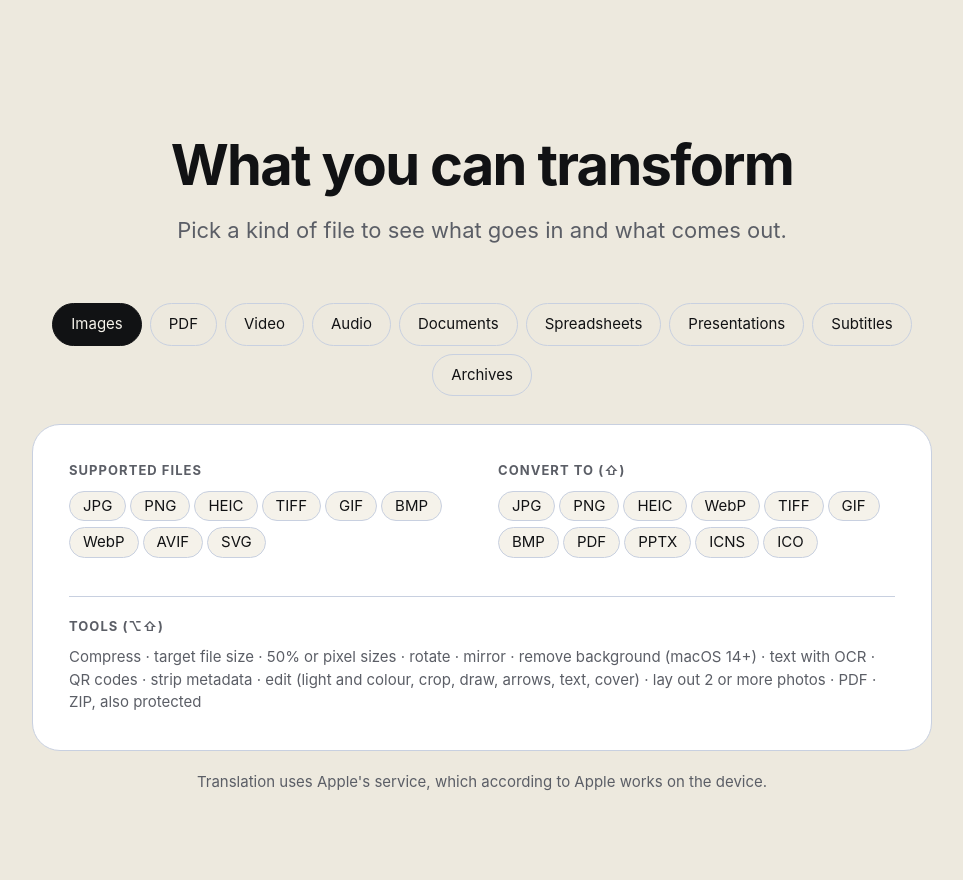
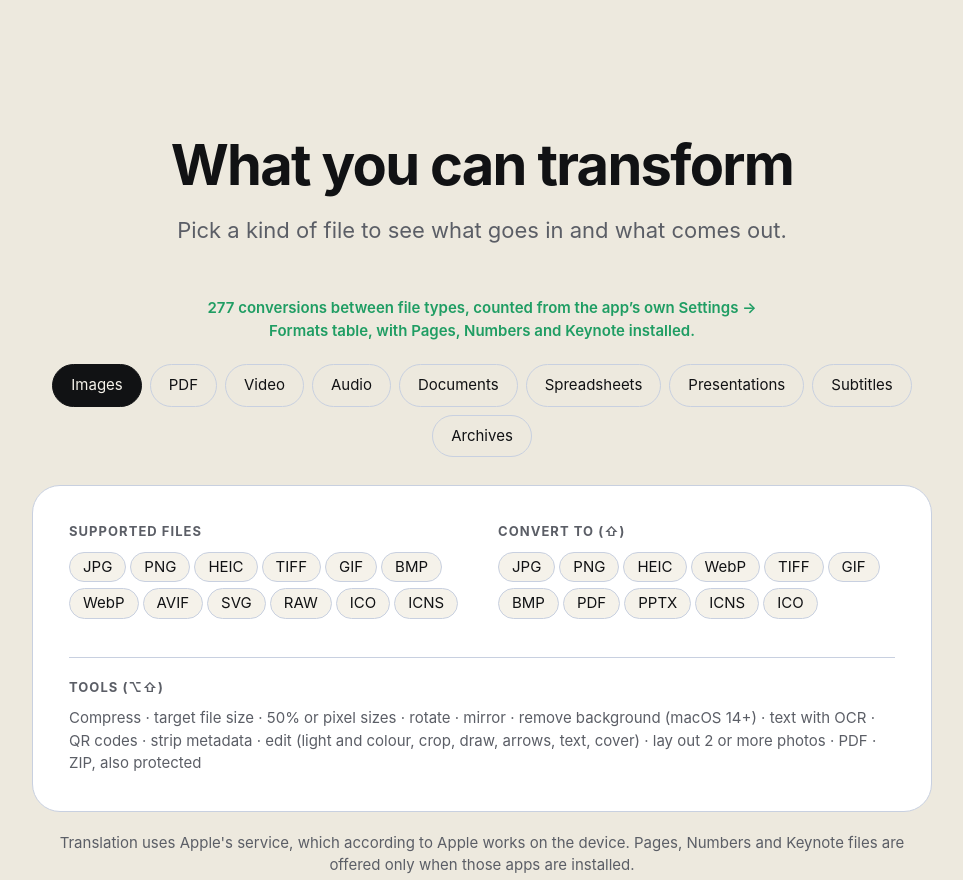
Before and after one commit to jackb998/rondelle, a plain HTML site: page site/index.html in a window 1280 px wide. Shown: the part 4120-5000 px from the top of the page, without its empty margins (158-1121 px from the left). Drawn offline with Linux system fonts and the light colour scheme; no server answers.

Commit message:
Site: formats match the app (RAW, ICO, ICNS, CAF, RTFD, WebArchive, Numbers, Keynote), number of conversions under What you can transform

```diff
--- a/site/index.html
+++ b/site/index.html
@@ -30,7 +30,7 @@
 <section class="grid3"><div><span class="dot"></span><h3 data-i="o1h"></h3><span data-i="o1"></span></div><div><span class="dot"></span><h3 data-i="o2h"></h3><span data-i="o2"></span></div><div><span class="dot"></span><h3 data-i="o3h"></h3><span data-i="o3"></span></div></section></div></section>
 <section class="band"><div class="wrap"><h2 data-i="ge_h"></h2><p class="lead" data-i="ge_l"></p>
 <section class="grid3 gest"><div><kbd>⇧ Shift</kbd><b data-i="ge1h"></b><span data-i="ge1"></span></div><div><kbd>⌥ ⇧</kbd><b data-i="ge2h"></b><span data-i="ge2"></span></div><div><kbd>⌃ ⇧</kbd><b data-i="ge3h"></b><span data-i="ge3"></span></div></section></div></section>
-<section class="band alt" id="formati"><div class="wrap"><h2 data-i="fm_h"></h2><p class="lead" data-i="fm_l"></p>
+<section class="band alt" id="formati"><div class="wrap"><h2 data-i="fm_h"></h2><p class="lead" data-i="fm_l"></p><p class="count" data-i="fm_n"></p>
 <div class="tabs" id="tabs" role="group" aria-label="File types"><button type="button" data-tab="img" data-i="tab_img"></button><button type="button" data-tab="pdf" data-i="tab_pdf"></button><button type="button" data-tab="vid" data-i="tab_vid"></button><button type="button" data-tab="aud" data-i="tab_aud"></button><button type="button" data-tab="doc" data-i="tab_doc"></button><button type="button" data-tab="xls" data-i="tab_xls"></button><button type="button" data-tab="pres" data-i="tab_pres"></button><button type="button" data-tab="sub" data-i="tab_sub"></button><button type="button" data-tab="arc" data-i="tab_arc"></button></div>
 <section class="fmt"><div><h3 data-i="fm_s"></h3><span id="f-s"></span></div><div><h3 data-i="fm_c"></h3><span id="f-c"></span></div><div class="full"><h3 data-i="fm_t"></h3><span id="f-t"></span></div></section>
 <p class="also" data-i="also"></p></div></section>
--- a/site/site.js
+++ b/site/site.js
@@ -30,7 +30,7 @@ en: {
  t_sub:"Translate into Italian, English and French (macOS 15+) · ZIP",
  t_arc:"Extract · unlock and extract password-protected ZIPs · protected ZIP",
  x_ext:"Extract",
- also:"Translation uses Apple's service, which according to Apple works on the device.",
+ also:"Translation uses Apple's service, which according to Apple works on the device. Pages, Numbers and Keynote files are offered only when those apps are installed.",
  in_h:"Install it in a minute", in_l:"Apple has not notarized Rondelle, so macOS 15 and later block the first opening. The disk image includes a small script that fixes this.",
  s1h:"1 · Download", s1:"Open the .dmg and drag Rondelle onto Applications.",
  s2h:"2 · Open Terminal", s2:"Double-click Open Terminal in the same window. It only opens the Terminal app that comes with your Mac.",
@@ -114,7 +114,7 @@ it: {
  t_sub:"Traduci in italiano, inglese e francese (macOS 15+) · ZIP",
  t_arc:"Estrai · sblocca ed estrai gli ZIP con password · ZIP protetto",
  x_ext:"Estrai",
- also:"La traduzione usa il servizio di Apple, che secondo Apple lavora sul dispositivo.",
+ also:"La traduzione usa il servizio di Apple, che secondo Apple lavora sul dispositivo. I file Pages, Numbers e Keynote compaiono solo se quelle app sono installate.",
  in_h:"Installala in un minuto", in_l:"Apple non ha autenticato Rondelle, quindi macOS 15 e successivi bloccano la prima apertura. L’immagine disco include un piccolo script che risolve il problema.",
  s1h:"1 · Scarica", s1:"Apri il .dmg e trascina Rondelle su Applicazioni.",
  s2h:"2 · Apri Terminale", s2:"Fai doppio clic su Open Terminal nella stessa finestra. Apre solo il Terminale che c’è già nel tuo Mac.",
@@ -197,7 +197,7 @@ fr: { /* TODO: to be reviewed by a native speaker; the site addresses the reader
  t_sub:"Traduire en italien, anglais et français (macOS 15+) · ZIP",
  t_arc:"Extraire · déverrouiller et extraire les ZIP protégés · ZIP protégé",
  x_ext:"Extraire",
- also:"La traduction utilise le service d’Apple, qui, selon Apple, fonctionne sur l’appareil.",
+ also:"La traduction utilise le service d’Apple, qui, selon Apple, fonctionne sur l’appareil. Les fichiers Pages, Numbers et Keynote ne sont proposés que si ces apps sont installées.",
  in_h:"Installez-la en une minute", in_l:"Apple n’a pas notarié Rondelle : macOS 15 et suivants bloquent la première ouverture. L’image disque contient un petit script qui règle le problème.",
  s1h:"1 · Télécharger", s1:"Ouvrez le .dmg et faites glisser Rondelle sur Applications.",
  s2h:"2 · Ouvrir Terminal", s2:"Double-cliquez sur Open Terminal dans la même fenêtre. Il ouvre seulement l’app Terminal déjà présente sur votre Mac.",
@@ -255,15 +255,15 @@ const P = {
 en:{m_conv:"Convert (⇧)", m_tools:"Tools (⌥⇧)", m_share:"Share (⌃⇧)", wn_conv:"Convert", wn_tools:"Tools", wn_share:"Share",
  play_h:"Try it right here", sel_h:"Select your file type", empty:"Pick a file type to get a file to play with.",
  play_l:"Pick a file type, then drag the file onto the wheel. Pick a wheel with the buttons, or hold ⇧, ⌥⇧ or ⌃⇧ while you drag, like in the app.",
- play_hint:"Drop on a slice to use it, in the centre to cancel. Nothing is uploaded: this is only a demo.", done:"Created next to the original:", sent:"Shared via", n_app:"App", n_support:"Support", n_story:"Story", n_coffee:"Buy me a coffee", sp_h:"Support", sp_l:"Install it, check what it needs, and find where to ask.", rq_h:"Requirements", rq:"macOS 13 or later, Apple silicon and Intel. A few tools need a newer macOS: Remove background 14+, Translate 15+, subtitles from speech 26+, Liquid Glass look 26+.", st_h:"Story", st_l:"How Rondelle began, what it is for, and where the name comes from.", cf_h:"Support Rondelle", cf:"Rondelle is free. If it is useful, you can say thanks with a coffee.", ft_pages:"Pages", fm_l:"Pick a kind of file to see what goes in and what comes out.", p_open:"For press", p_open1:"Logo, colours and short texts to write about Rondelle are in the press kit.", pk_l:"Open the press kit →", title_support:"Rondelle · Support", title_story:"Rondelle · Story", mac:"Your files", skip:"Skip to content", kb_hint:"No mouse? Tab to the file, press Enter, choose with ← →, Enter to confirm, Esc to cancel."},
+ play_hint:"Drop on a slice to use it, in the centre to cancel. Nothing is uploaded: this is only a demo.", done:"Created next to the original:", sent:"Shared via", n_app:"App", n_support:"Support", n_story:"Story", n_coffee:"Buy me a coffee", sp_h:"Support", sp_l:"Install it, check what it needs, and find where to ask.", rq_h:"Requirements", rq:"macOS 13 or later, Apple silicon and Intel. A few tools need a newer macOS: Remove background 14+, Translate 15+, subtitles from speech 26+, Liquid Glass look 26+.", st_h:"Story", st_l:"How Rondelle began, what it is for, and where the name comes from.", cf_h:"Support Rondelle", cf:"Rondelle is free. If it is useful, you can say thanks with a coffee.", ft_pages:"Pages", fm_l:"Pick a kind of file to see what goes in and what comes out.", fm_n:"{n} conversions between file types, counted from the app’s own Settings → Formats table, with Pages, Numbers and Keynote installed.", p_open:"For press", p_open1:"Logo, colours and short texts to write about Rondelle are in the press kit.", pk_l:"Open the press kit →", title_support:"Rondelle · Support", title_story:"Rondelle · Story", mac:"Your files", skip:"Skip to content", kb_hint:"No mouse? Tab to the file, press Enter, choose with ← →, Enter to confirm, Esc to cancel."},
 it:{m_conv:"Converti (⇧)", m_tools:"Strumenti (⌥⇧)", m_share:"Condividi (⌃⇧)", wn_conv:"Converti", wn_tools:"Strumenti", wn_share:"Condividi",
  play_h:"Provala qui", sel_h:"Scegli il tipo di file", empty:"Scegli un tipo di file per avere un file con cui giocare.",
  play_l:"Scegli un tipo di file, poi trascinalo sulla ruota. Scegli la ruota con i pulsanti, oppure tieni premuto ⇧, ⌥⇧ o ⌃⇧ mentre trascini, come nell’app.",
- play_hint:"Rilascia su uno spicchio per usarlo, al centro per annullare. Non viene caricato nulla: è solo una demo.", done:"Creato accanto all’originale:", sent:"Condiviso con", n_app:"App", n_support:"Supporto", n_story:"Storia", n_coffee:"Offrimi un caffè", sp_h:"Supporto", sp_l:"Installala, controlla cosa richiede e scopri dove chiedere aiuto.", rq_h:"Requisiti", rq:"macOS 13 o successivo, Apple silicon e Intel. Alcuni strumenti richiedono un macOS più recente: Rimuovi sfondo 14+, Traduci 15+, sottotitoli dalla voce 26+, aspetto Liquid Glass 26+.", st_h:"Storia", st_l:"Come è nata Rondelle, a cosa serve e da dove viene il nome.", cf_h:"Sostieni Rondelle", cf:"Rondelle è gratuita. Se ti è utile, puoi ringraziare con un caffè.", ft_pages:"Pagine", fm_l:"Scegli un tipo di file per vedere cosa entra e cosa esce.", p_open:"Per la stampa", p_open1:"Logo, colori e testi brevi per scrivere di Rondelle sono nel press kit.", pk_l:"Apri il press kit →", title_support:"Rondelle · Supporto", title_story:"Rondelle · Storia", mac:"I tuoi file", skip:"Vai al contenuto", kb_hint:"Senza mouse? Vai al file con Tab, premi Invio, scegli con ← →, Invio per confermare, Esc per annullare."},
+ play_hint:"Rilascia su uno spicchio per usarlo, al centro per annullare. Non viene caricato nulla: è solo una demo.", done:"Creato accanto all’originale:", sent:"Condiviso con", n_app:"App", n_support:"Supporto", n_story:"Storia", n_coffee:"Offrimi un caffè", sp_h:"Supporto", sp_l:"Installala, controlla cosa richiede e scopri dove chiedere aiuto.", rq_h:"Requisiti", rq:"macOS 13 o successivo, Apple silicon e Intel. Alcuni strumenti richiedono un macOS più recente: Rimuovi sfondo 14+, Traduci 15+, sottotitoli dalla voce 26+, aspetto Liquid Glass 26+.", st_h:"Storia", st_l:"Come è nata Rondelle, a cosa serve e da dove viene il nome.", cf_h:"Sostieni Rondelle", cf:"Rondelle è gratuita. Se ti è utile, puoi ringraziare con un caffè.", ft_pages:"Pagine", fm_l:"Scegli un tipo di file per vedere cosa entra e cosa esce.", fm_n:"{n} conversioni tra tipi di file, contate dalla tabella Formati delle Impostazioni dell’app, con Pages, Numbers e Keynote installati.", p_open:"Per la stampa", p_open1:"Logo, colori e testi brevi per scrivere di Rondelle sono nel press kit.", pk_l:"Apri il press kit →", title_support:"Rondelle · Supporto", title_story:"Rondelle · Storia", mac:"I tuoi file", skip:"Vai al contenuto", kb_hint:"Senza mouse? Vai al file con Tab, premi Invio, scegli con ← →, Invio per confermare, Esc per annullare."},
 fr:{m_conv:"Convertir (⇧)", m_tools:"Outils (⌥⇧)", m_share:"Partager (⌃⇧)", wn_conv:"Convertir", wn_tools:"Outils", wn_share:"Partager",
  play_h:"Essayez ici", sel_h:"Choisissez le type de fichier", empty:"Choisissez un type de fichier pour avoir un fichier à essayer.",
  play_l:"Choisissez un type de fichier, puis faites-le glisser sur la roue. Choisissez la roue avec les boutons, ou maintenez ⇧, ⌥⇧ ou ⌃⇧ pendant le glissement, comme dans l’app.",
- play_hint:"Relâchez sur une part pour l’utiliser, au centre pour annuler. Rien n’est envoyé : ce n’est qu’une démo.", done:"Créé à côté de l’original :", sent:"Partagé via", n_app:"App", n_support:"Assistance", n_story:"Histoire", n_coffee:"Offrez-moi un café", sp_h:"Assistance", sp_l:"Installez-la, vérifiez ce qu’il lui faut et trouvez où demander de l’aide.", rq_h:"Prérequis", rq:"macOS 13 ou plus récent, Apple silicon et Intel. Quelques outils demandent un macOS plus récent : Supprimer l’arrière-plan 14+, Traduire 15+, sous-titres à partir de la voix 26+, aspect Liquid Glass 26+.", st_h:"Histoire", st_l:"Comment Rondelle est née, à quoi elle sert et d’où vient son nom.", cf_h:"Soutenir Rondelle", cf:"Rondelle est gratuite. Si elle vous est utile, vous pouvez dire merci avec un café.", ft_pages:"Pages", fm_l:"Choisissez un type de fichier pour voir ce qui entre et ce qui sort.", p_open:"Pour la presse", p_open1:"Le logo, les couleurs et de courts textes pour parler de Rondelle sont dans le dossier de presse.", pk_l:"Ouvrir le dossier de presse →", title_support:"Rondelle · Assistance", title_story:"Rondelle · Histoire", mac:"Vos fichiers", skip:"Aller au contenu", kb_hint:"Sans souris ? Allez au fichier avec Tab, appuyez sur Entrée, choisissez avec ← →, Entrée pour confirmer, Échap pour annuler."}};
+ play_hint:"Relâchez sur une part pour l’utiliser, au centre pour annuler. Rien n’est envoyé : ce n’est qu’une démo.", done:"Créé à côté de l’original :", sent:"Partagé via", n_app:"App", n_support:"Assistance", n_story:"Histoire", n_coffee:"Offrez-moi un café", sp_h:"Assistance", sp_l:"Installez-la, vérifiez ce qu’il lui faut et trouvez où demander de l’aide.", rq_h:"Prérequis", rq:"macOS 13 ou plus récent, Apple silicon et Intel. Quelques outils demandent un macOS plus récent : Supprimer l’arrière-plan 14+, Traduire 15+, sous-titres à partir de la voix 26+, aspect Liquid Glass 26+.", st_h:"Histoire", st_l:"Comment Rondelle est née, à quoi elle sert et d’où vient son nom.", cf_h:"Soutenir Rondelle", cf:"Rondelle est gratuite. Si elle vous est utile, vous pouvez dire merci avec un café.", ft_pages:"Pages", fm_l:"Choisissez un type de fichier pour voir ce qui entre et ce qui sort.", fm_n:"{n} conversions entre types de fichier, comptées dans le tableau Formats des Réglages de l’app, avec Pages, Numbers et Keynote installés.", p_open:"Pour la presse", p_open1:"Le logo, les couleurs et de courts textes pour parler de Rondelle sont dans le dossier de presse.", pk_l:"Ouvrir le dossier de presse →", title_support:"Rondelle · Assistance", title_story:"Rondelle · Histoire", mac:"Vos fichiers", skip:"Aller au contenu", kb_hint:"Sans souris ? Allez au fichier avec Tab, appuyez sur Entrée, choisissez avec ← →, Entrée pour confirmer, Échap pour annuler."}};
 const LAB = {compress:["Compress","Comprimi","Compresser"],half:["50%","50%","50 %"],rotate:["Rotate","Ruota","Pivoter"],mirror:["Mirror","Specchia","Miroir"],ocr:["OCR","OCR","OCR"],edit:["Edit","Modifica","Modifier"],
  merge:["Merge","Unisci","Fusionner"],split:["Split","Dividi","Diviser"],password:["Password","Password","Mot de passe"],watermark:["Watermark","Filigrana","Filigrane"],
  trim:["Trim","Taglia","Couper"],p1080:["1080p","1080p","1080p"],p720:["720p","720p","720p"],speed2:["2× speed","Velocità 2×","Vitesse 2×"],mute:["Mute","Muto","Muet"],audioonly:["Audio only","Solo audio","Audio seul"],
@@ -293,16 +293,18 @@ const KIND = {heic:"img",jpg:"img",png:"img",webp:"img",tiff:"img",gif:"img",bmp
  docx:"doc",rtf:"doc",odt:"doc",html:"doc",txt:"doc",pages:"doc",pptx:"pres",xlsx:"xls",ods:"xls",csv:"xls",tsv:"xls",srt:"sub",vtt:"sub",zip:"arc"};
 /* missing keys fall back to English */
 const TABS = {
- img:{s:"JPG PNG HEIC TIFF GIF BMP WebP AVIF SVG",c:"JPG PNG HEIC WebP TIFF GIF BMP PDF PPTX ICNS ICO"},
+ img:{s:"JPG PNG HEIC TIFF GIF BMP WebP AVIF SVG RAW ICO ICNS",c:"JPG PNG HEIC WebP TIFF GIF BMP PDF PPTX ICNS ICO"},
  pdf:{s:"PDF",c:"PNG JPG TXT DOCX RTF PAGES PPTX"},
  vid:{s:"MP4 MOV M4V",c:"MP4 MOV M4V GIF M4A"},
- aud:{s:"M4A WAV AIFF FLAC MP3",c:"M4A WAV AIFF FLAC MP3"},
- doc:{s:"DOCX DOC RTF ODT HTML TXT MD PAGES",c:"PDF DOCX RTF ODT HTML TXT PAGES"},
- xls:{s:"XLSX ODS CSV TSV",c:"XLSX ODS CSV TSV HTML PDF"},
- pres:{s:"PPTX",c:"PDF PNG JPG TXT"},
+ aud:{s:"M4A WAV AIFF FLAC MP3 CAF",c:"M4A WAV AIFF FLAC MP3"},
+ doc:{s:"DOCX DOC RTF RTFD ODT HTML TXT MD WEBARCHIVE PAGES",c:"PDF DOCX RTF ODT HTML TXT PAGES"},
+ xls:{s:"XLSX ODS CSV TSV NUMBERS",c:"XLSX ODS CSV TSV HTML PDF NUMBERS"},
+ pres:{s:"PPTX KEY",c:"PDF PNG JPG TXT KEYNOTE PPTX"},
  sub:{s:"SRT VTT",c:"SRT VTT TXT"},
  arc:{s:"ZIP TAR GZ TGZ BZ2 XZ RAR 7Z",c:null}
 };
+/* Number of conversions: pairs (source, target) in the app's Settings → Formats table, with Pages, Numbers and Keynote installed. Update it whenever a conversion is added (docs/ADDING-A-FORMAT.md). */
+const CONV = 277;
 const q = new URLSearchParams(location.search);
 let lang = ["it","fr"].includes(q.get("lang")) ? q.get("lang") : "en";
 let tab = "img";
@@ -312,7 +314,7 @@ const t = k => (D[lang][k] ?? P[lang][k] ?? GG[lang]?.[k] ?? C[lang]?.[k] ?? D.e
 const chips = s => s.split(" ").map(x => `<span class="chip">${x}</span>`).join("");
 function render() {
   document.documentElement.lang = lang;
-  document.querySelectorAll("[data-i]").forEach(e => e.innerHTML = t(e.dataset.i));
+  document.querySelectorAll("[data-i]").forEach(e => e.innerHTML = t(e.dataset.i).replace("{n}", CONV));
   document.querySelectorAll("[data-ph]").forEach(e => { e.placeholder = t(e.dataset.ph); e.setAttribute("aria-label", t(e.dataset.ph)); });
   const sb = document.getElementById("sbody"); if (sb) sb.innerHTML = storyHTML();
   const gb = document.getElementById("gbody"); if (gb) gb.innerHTML = guideHTML();
--- a/site/style.css
+++ b/site/style.css
@@ -237,3 +237,4 @@ ul.rules{color:var(--mut);padding-left:22px;font-size:1.0625rem}ul.rules li{marg
 /* type: light text on dark surfaces gets a little more leading and tracking */
 .band.ink,:root.dark body{line-height:1.55;letter-spacing:.005em}
 @media (prefers-color-scheme:dark){:root:not(.light) body{line-height:1.55;letter-spacing:.005em}}
+.count{text-align:center;color:var(--acc);font-weight:600;font-size:.9375rem;margin:-6px auto 22px;max-width:640px;padding:0 24px}
```
